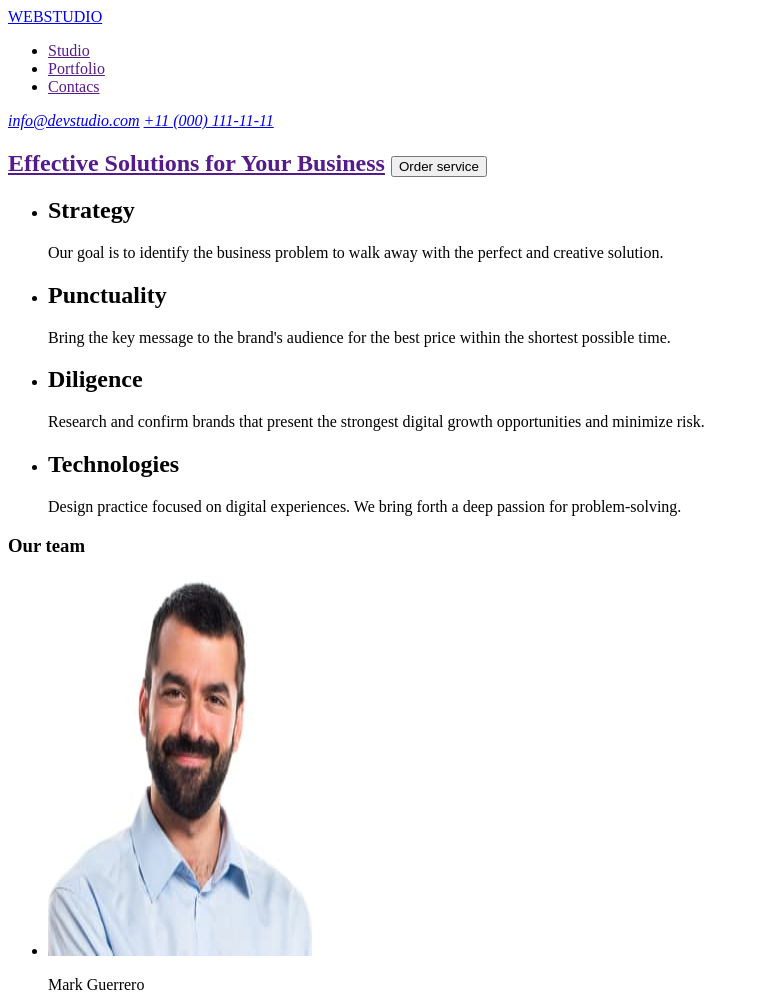
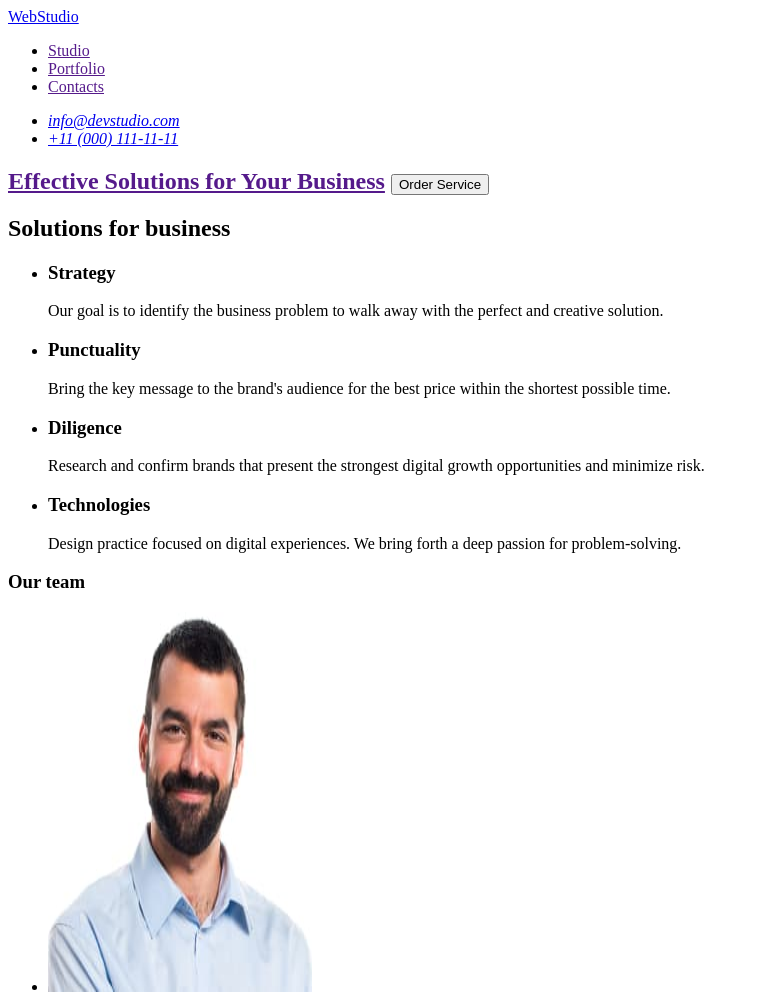
Before and after one commit to inna-turetska/goit-markup-hw-02, a plain HTML site: page index.html in a window 1280 px wide. Shown: the top 997 px of the page, without its empty margins (0-759 px from the left). Drawn offline with Linux system fonts and the light colour scheme.

Commit message:
correct errors

```diff
--- a/index.html
+++ b/index.html
@@ -9,7 +9,7 @@
   <body>
     <header>
       <nav>
-        <a href="./index.html">WEBSTUDIO</a>
+        <a href="./index.html">WebStudio</a>
         <ul>
           <li>
             <a href="">Studio</a>
@@ -18,14 +18,20 @@
             <a href="">Portfolio</a>
           </li>
           <li>
-            <a href="">Contacs</a>
+            <a href="">Contacts</a>
           </li>
         </ul>
       </nav>
 
       <address>
-        <a href="mailto:info@devstudio.com">info@devstudio.com</a>
-        <a href="tel:+110001111111">+11 (000) 111-11-11</a>
+        <ul>
+          <li>
+            <a href="mailto:info@devstudio.com">info@devstudio.com</a>
+          </li>
+          <li>
+            <a href="tel:+110001111111">+11 (000) 111-11-11</a>
+          </li>
+        </ul>
       </address>
     </header>
 
@@ -33,14 +39,15 @@
       <section>
         <h1>
           <a href="">Effective Solutions for Your Business</a>
-          <button type="button">Order service</button>
+          <button type="button">Order Service</button>
         </h1>
       </section>
 
       <section>
+        <h2>Solutions for business</h2>
         <ul>
           <li>
-            <h2>Strategy</h2>
+            <h3>Strategy</h3>
             <p>
               Our goal is to identify the business problem to walk away with the
               perfect and creative solution.
@@ -48,7 +55,7 @@
           </li>
 
           <li>
-            <h2>Punctuality</h2>
+            <h3>Punctuality</h3>
             <p>
               Bring the key message to the brand's audience for the best price
               within the shortest possible time.
@@ -56,7 +63,7 @@
           </li>
 
           <li>
-            <h2>Diligence</h2>
+            <h3>Diligence</h3>
             <p>
               Research and confirm brands that present the strongest digital
               growth opportunities and minimize risk.
@@ -64,7 +71,7 @@
           </li>
 
           <li>
-            <h2>Technologies</h2>
+            <h3>Technologies</h3>
             <p>
               Design practice focused on digital experiences. We bring forth a
               deep passion for problem-solving.
@@ -124,7 +131,7 @@
     </main>
 
     <footer>
-      <a href="./index.html">WEBSTUDIO</a>
+      <a href="./index.html">WebStudio</a>
       <p>
         Increase the flow of customers and sales for your business with digital
         marketing & growth solutions.
```
